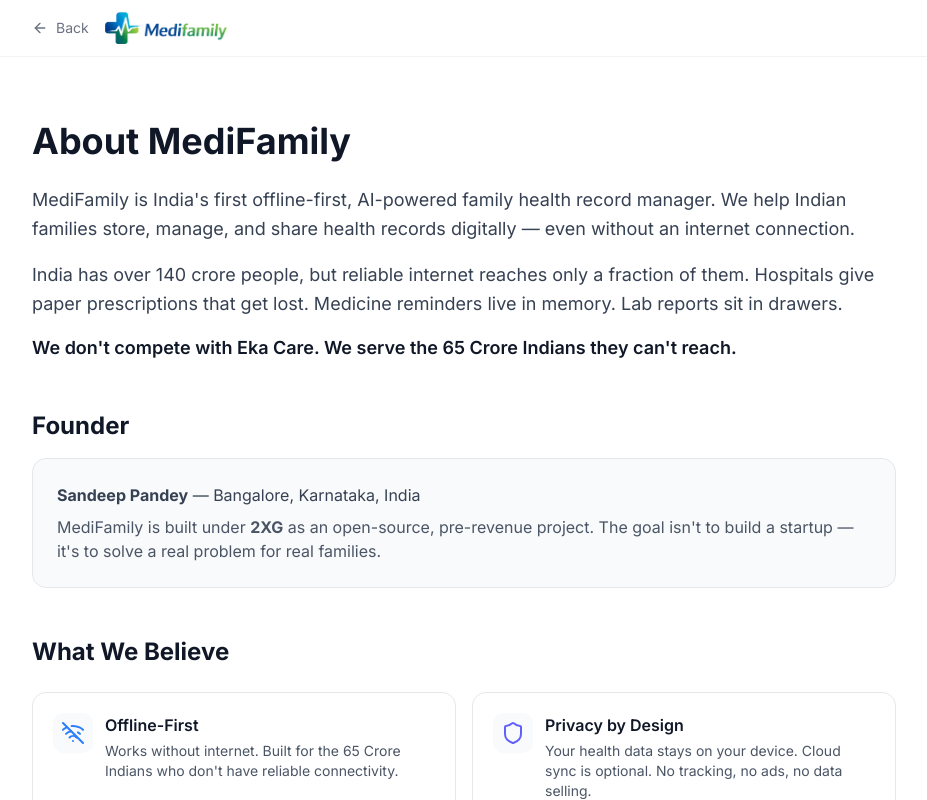
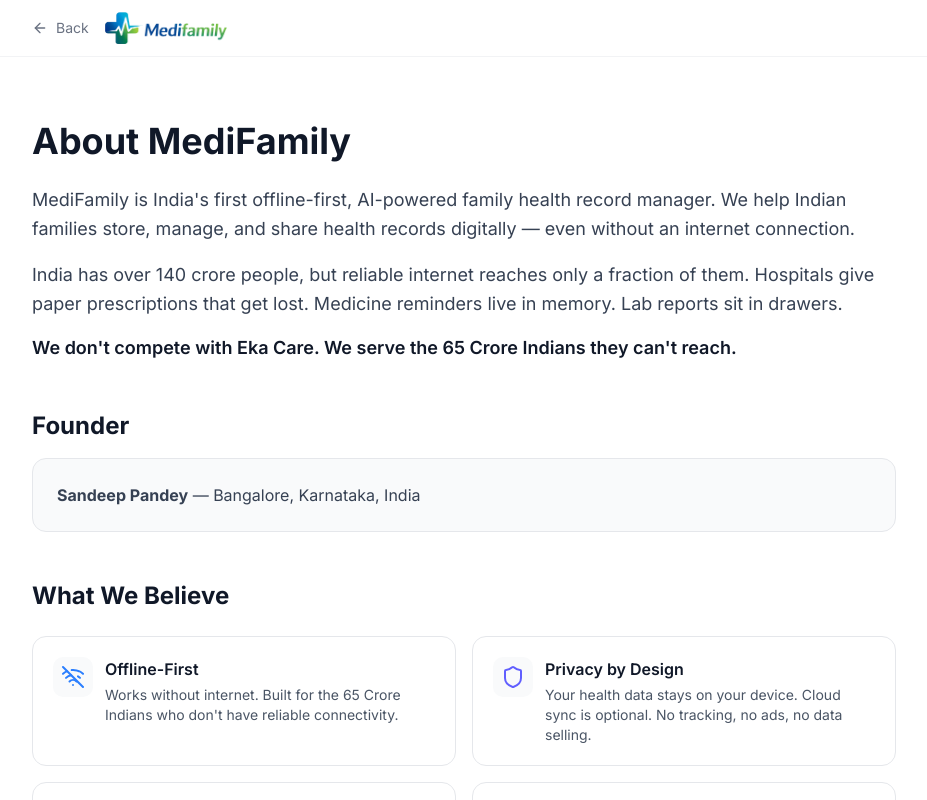
Before and after one commit to Mrsandeep27/medi-log-landing-page, a Next.js app: page /about in a window 1280 px wide. Shown: the top 800 px of the page, without its empty margins (176-1103 px from the left). Built offline with nearby package versions, Linux system fonts and the light colour scheme.

Commit message:
Remove 2XG/pre-revenue text from About page
Co-Authored-By: Claude Opus 4.6 (1M context) <noreply@anthropic.com>

```diff
--- a/app/about/page.tsx
+++ b/app/about/page.tsx
@@ -78,9 +78,6 @@ export default function About() {
           <div className="bg-gray-50 rounded-xl p-6 border border-gray-200">
             <p className="text-gray-700">
               <strong>Sandeep Pandey</strong> — Bangalore, Karnataka, India
-            </p>
-            <p className="text-gray-600 mt-2">
-              MediFamily is built under <strong>2XG</strong> as an open-source, pre-revenue project. The goal isn&apos;t to build a startup — it&apos;s to solve a real problem for real families.
             </p>
           </div>
         </section>
```
